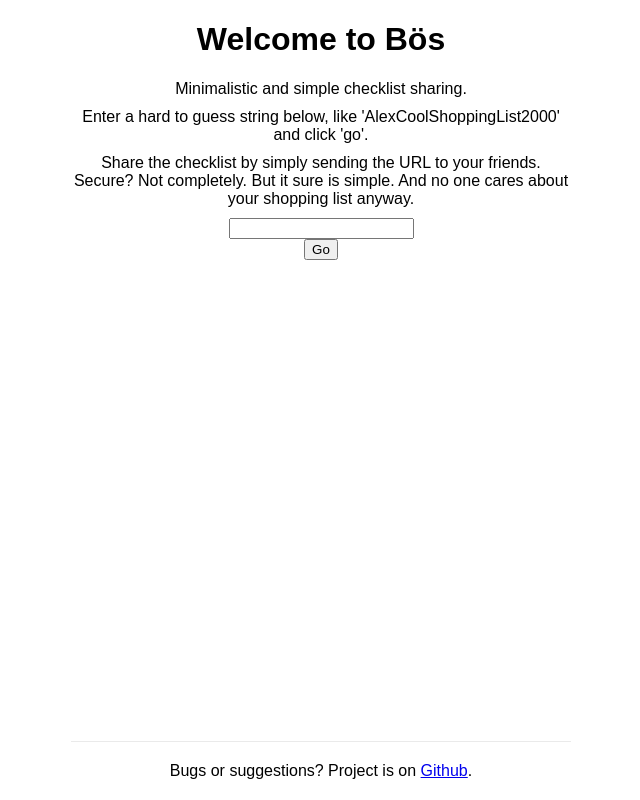
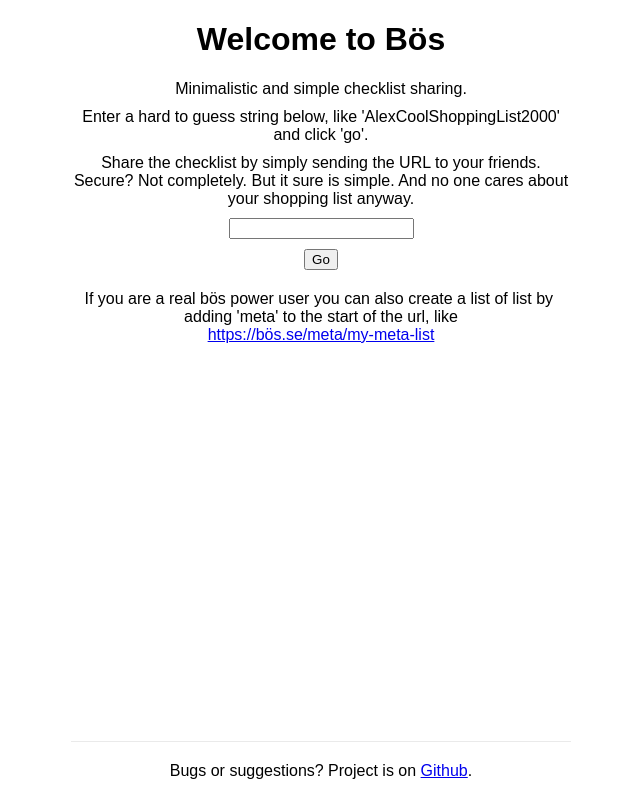
Before and after one commit to pgsandstrom/plox-notes-2, a Next.js app: page / in a window 1280 px wide. Shown: the whole page, without its empty margins (319-959 px from the left). Built offline with nearby package versions, Linux system fonts and the light colour scheme.

Commit message:
Add meta explanation to the front page

```diff
--- a/pages/index.tsx
+++ b/pages/index.tsx
@@ -56,9 +56,15 @@ export default function Home() {
             }}
             disabled={isRouting}
           />
-          <button onClick={goToPage} disabled={isRouting}>
+          <button onClick={goToPage} disabled={isRouting} style={{ marginTop: '10px' }}>
             Go
           </button>
+
+          <div style={{ marginTop: '20px', display: 'inline', whiteSpace: 'break-spaces' }}>
+            If you are a real bös power user you can also create a list of list by adding
+            &apos;meta&apos; to the start of the url, like{'\n'}
+            <a href="/meta/my-meta-list">https://bös.se/meta/my-meta-list</a>
+          </div>
         </main>
 
         <footer
```
